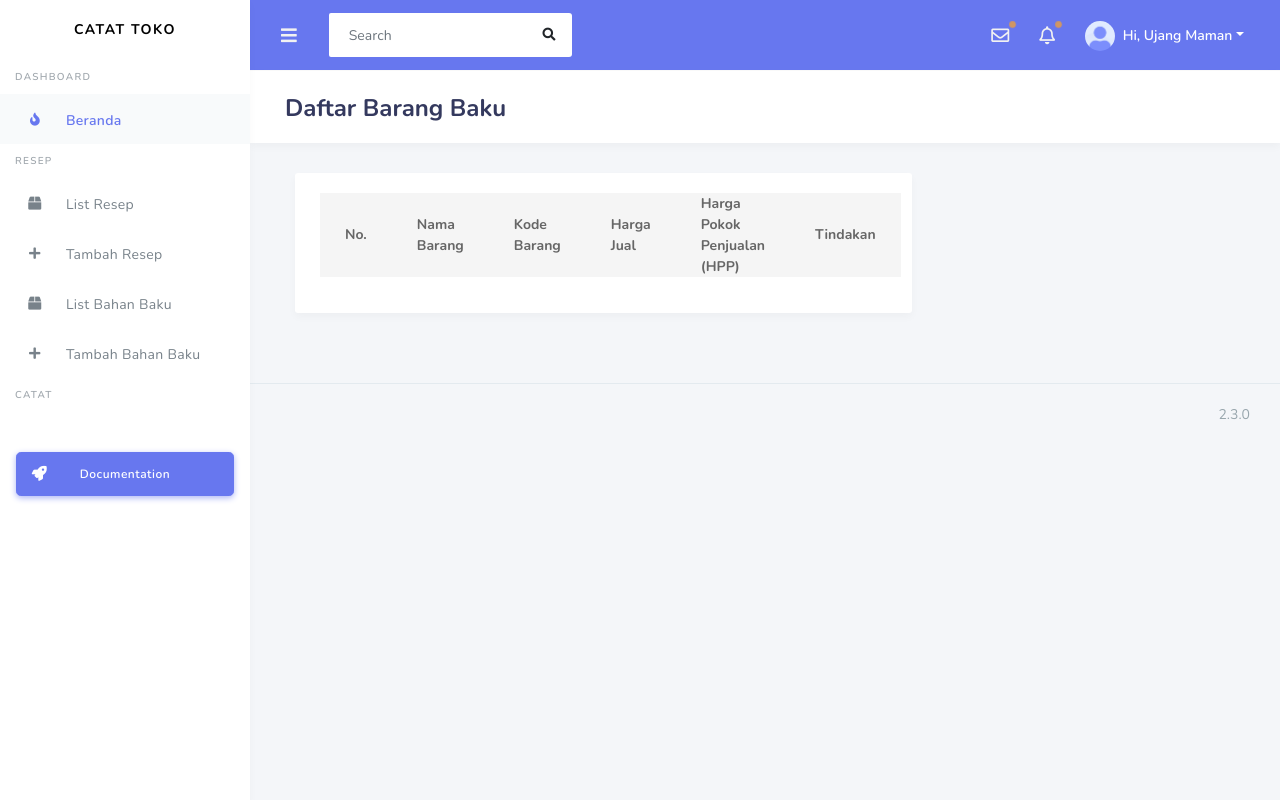
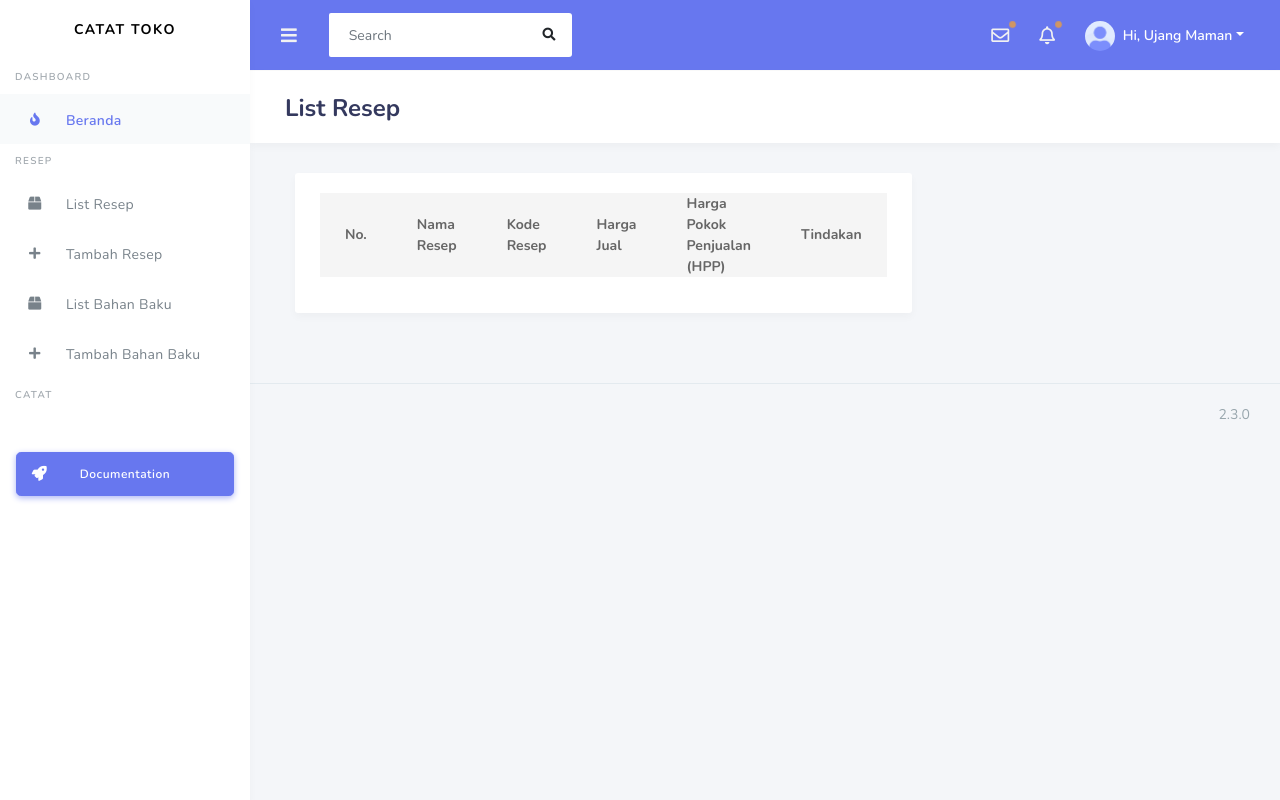
Before and after one commit to RizkyNovriansyah/catatjual, a Django app: page /resep/ in a window 1280 px wide. Run offline with Django 3.2, Linux system fonts and the light colour scheme; data that the repository does not hold is empty; some libraries are stand-ins or nearby versions.

Commit message:
Dokumentasi Code Resep

```diff
--- a/resep/views.py
+++ b/resep/views.py
@@ -12,105 +12,127 @@ from django.urls import reverse_lazy
 
 #Bahan
 class BahanCreate(CreateView):
+    # Menentukan model yang digunakan untuk membuat objek.
     model = MasterBahan
+    # Menentukan form class yang digunakan untuk membuat form.
     form_class = MasterBahanForm
+    # Menentukan URL yang akan diarahkan setelah pembuatan objek berhasil.
     success_url = reverse_lazy('bahan_list')
 
+    # Override method form_valid untuk memproses form yang valid.
     def form_valid(self, form):
+        # Mendapatkan nilai harga dari form.
         harga = form.cleaned_data['harga']
+        # Mendapatkan nilai quantity keseluruhan dari form.
         quantity = form.cleaned_data['qty_keseluruhan']
+        # Mendapatkan nilai quantity terkecil dari form.
         quantity_terkecil = form.cleaned_data['qty_terkecil']
 
+        # Menghitung harga per kilogram jika quantity tidak sama dengan 0.
         if quantity != 0:
             harga_kg = harga / quantity
+            # Menghitung harga per gram berdasarkan harga per kilogram.
             harga_gram = harga_kg / quantity_terkecil
         else:
+            # Jika quantity sama dengan 0, set harga per kilogram dan harga per gram menjadi 0.
             harga_kg = 0
             harga_gram = 0
 
-
+        # Menyimpan nilai harga per kilogram dan harga per gram ke instance form.
         form.instance.harga_kg = harga_kg
         form.instance.harga_gram = harga_gram
 
+        # Memanggil method form_valid dari superclass untuk melanjutkan proses validasi form.
         return super(BahanCreate, self).form_valid(form)
 
+# Kelas untuk menampilkan daftar bahan.
 class BahanList(ListView):
+    # Menentukan model yang akan digunakan untuk menampilkan daftar.
     model = MasterBahan
+    # Menentukan nama template yang akan digunakan untuk render halaman.
     template_name = 'resep/masterbahan_list.html'
+    # Menentukan nama objek konteks yang akan digunakan di template.
     context_object_name = 'bahans'
 
-class BahanCreate(CreateView):
+# Kelas untuk mengupdate data bahan.
+class BahanUpdate(UpdateView):
+    # Menentukan model yang akan diupdate.
     model = MasterBahan
-    form_class = MasterBahanForm
+    # Menentukan fields yang bisa diubah pada proses update.
+    fields = ['kode_bahan', 'nama', 'total', 'qty_keseluruhan', 'qty_terkecil', 'harga', 'harga_jual']
+    # Menentukan URL yang akan diarahkan setelah proses update berhasil.
     success_url = reverse_lazy('bahan_list')
 
-    def form_valid(self, form):
-        harga = form.cleaned_data['harga']
-        quantity = form.cleaned_data['qty_keseluruhan']
-        quantity_terkecil = form.cleaned_data['qty_terkecil']
-
-        if quantity != 0:
-            harga_kg = harga / quantity
-        else:
-            harga_kg = 0
-
-        if quantity_terkecil != 0:
-            harga_gram = harga_kg / quantity_terkecil
-        else:
-            harga_gram = 0
-
-        form.instance.harga_kg = harga_kg
-        form.instance.harga_gram = harga_gram
-
-        return super(BahanCreate, self).form_valid(form)
-
-
-class BahanUpdate(UpdateView):
+# Kelas untuk menghapus data bahan.
+class BahanDelete(DeleteView):
+    # Menentukan model yang akan dihapus.
     model = MasterBahan
-    fields = ['kode_bahan', 'nama', 'total', 'qty_keseluruhan', 'qty_terkecil', 'harga', 'harga_jual']
+    # Menentukan nama objek konteks yang akan digunakan di template.
+    context_object_name = 'bahan'
+    # Menentukan URL yang akan diarahkan setelah proses penghapusan berhasil.
     success_url = reverse_lazy('bahan_list')
 
-class BahanDelete(DeleteView):
+# Kelas untuk menampilkan detail bahan.
+class BahanDetail(DetailView):
+    # Menentukan model yang akan ditampilkan detailnya.
     model = MasterBahan
-    context_object_name = 'bahan'
-    success_url = reverse_lazy('bahan_list')
-
-class BahanDetail(DetailView):
-    model = MasterBahan
+    # Menentukan nama template yang akan digunakan untuk render halaman.
     template_name = 'resep/masterbahan_detail.html'
+    # Menentukan nama objek konteks yang akan digunakan di template.
     context_object_name = 'bahan'
 
+# Kelas untuk menampilkan daftar resep.
 class ResepList(ListView):
+    # Menentukan model yang akan digunakan untuk menampilkan daftar.
     model = BarangJadi
+    # Menentukan nama template yang akan digunakan untuk render halaman.
     template_name = 'resep/resep_list.html'
+    # Menentukan nama objek konteks yang akan digunakan di template.
     context_object_name = 'barang_jadis'
 
+# Kelas untuk mengupdate data resep.
 class ResepUpdate(UpdateView):
+    # Menentukan model yang akan diupdate.
     model = BarangJadi
+    # Menentukan fields yang bisa diubah pada proses update.
     fields = ['nama', 'harga_jual', 'hpp']
+    # Menentukan URL yang akan diarahkan setelah proses update berhasil.
     success_url = reverse_lazy('resep_list')
 
+# Kelas untuk menghapus data resep.
 class ResepDelete(DeleteView):
+    # Menentukan model yang akan dihapus.
     model = BarangJadi
+    # Menentukan nama objek konteks yang akan digunakan di template.
     context_object_name = 'barang_jadi'
+    # Menentukan URL yang akan diarahkan setelah proses penghapusan berhasil.
     success_url = reverse_lazy('resep_list')
 
+# Kelas untuk menampilkan detail resep.
 class ResepDetail(DetailView):
+    # Menentukan model yang akan ditampilkan detailnya.
     model = BarangJadi
+    # Menentukan nama template yang akan digunakan untuk render halaman.
     template_name = 'resep/resep_detail.html'
+    # Menentukan nama objek konteks yang akan digunakan di template.
     context_object_name = 'barang_jadi'
 
-    # get daftar bahan
+    # Method untuk mendapatkan data bahan yang digunakan dalam resep.
     def get_context_data(self, **kwargs):
         context = super().get_context_data(**kwargs)
+        # Menghitung selisih antara harga jual dan harga pokok penjualan.
         selisih = self.object.harga_jual - self.object.hpp
+        # Mendapatkan id resep.
         id_bahan = self.object.id
+        # Mendapatkan daftar bahan yang digunakan dalam resep.
         resep = Resep.objects.filter(barang_jadi__id=id_bahan)
 
         bahans = []
+        # Loop untuk setiap bahan dalam resep.
         for bahan in resep:
             nama = bahan.master_bahan.nama
             jumlah = bahan.jumlah_pemakaian
+            # Menghitung total harga pokok penjualan untuk satu bahan.
             total_hpp_single_bahan = bahan.master_bahan.harga_gram * jumlah
             bahans.append({'nama' : nama,
                            'jumlah' : jumlah,
@@ -119,31 +141,36 @@ class ResepDetail(DetailView):
                            'total_hpp_single_bahan' : total_hpp_single_bahan,
                            })
 
-        # return bahans and context
+        # Menyimpan daftar bahan dan selisih ke dalam konteks.
         context['bahans'] = bahans
         context['selisih'] = selisih
         return context
 
+# JsonResponse untuk merespons data dalam format JSON
+from django.http import JsonResponse
 
-# JsonResponse
-from django.http import JsonResponse
+# Fungsi untuk mengecek detail bahan dan merespons dalam format JSON
 def cek_bahan(request, id):
-    # Mengambil objek bahan dari database berdasarkan id, response dengan jsonj
+    # Mengambil objek bahan dari database berdasarkan id
     bahan = MasterBahan.objects.get(id=id)
+    # Menyiapkan data bahan dalam format JSON
     result = {
-    "kode_bahan" : bahan.kode_bahan,
-    "nama" : bahan.nama,
-    "total" : bahan.total,
-    "qty_keseluruhan" : bahan.qty_keseluruhan,
-    "qty_terkecil" : bahan.qty_terkecil,
-    "harga" : bahan.harga,
-    "harga_jual" : bahan.harga_jual,
-    "harga_kg" : bahan.harga_kg,
-    "harga_gram" : bahan.harga_gram,
-    "created_date" : bahan.created_date,
-    "updated_date" : bahan.updated_date}
+        "kode_bahan": bahan.kode_bahan,
+        "nama": bahan.nama,
+        "total": bahan.total,
+        "qty_keseluruhan": bahan.qty_keseluruhan,
+        "qty_terkecil": bahan.qty_terkecil,
+        "harga": bahan.harga,
+        "harga_jual": bahan.harga_jual,
+        "harga_kg": bahan.harga_kg,
+        "harga_gram": bahan.harga_gram,
+        "created_date": bahan.created_date,
+        "updated_date": bahan.updated_date
+    }
+    # Mengirimkan response dalam format JSON
     return JsonResponse(result)
 
+# Fungsi untuk membuat resep baru
 def resep_create(request):
     # Mengambil semua bahan yang belum dihapus dari database
     bahans = MasterBahan.objects.filter(is_deleted=False)
@@ -194,21 +221,21 @@ def resep_create(request):
                 }
                 daftar_bahan.append(bahan)
 
+                # Simpan data resep ke dalam database
                 resep_create = Resep.objects.create(
                     master_bahan = bahan_obj,
                     barang_jadi  = barang_jadi,
                     jumlah_pemakaian = jumlah_satuan_list[i],
                 )
+
             # Mengubah daftar bahan menjadi format JSON
-            # daftar_bahan_json = json.loads(barang_jadi.daftar_bahan)
             daftar_bahan_json = json.dumps(daftar_bahan)
-            daftar_bahan_obj = json.loads(daftar_bahan_json)
+            # Menyimpan daftar bahan dalam bentuk JSON ke dalam objek barang_jadi
             barang_jadi.daftar_bahan = daftar_bahan_json
             barang_jadi.save()
             print('daftar_bahan: ', daftar_bahan)
 
-
-            # Redirect ke halaman daftar bahan
+            # Redirect ke halaman detail resep
             return redirect('resep_detail', pk=barang_jadi.id)
 
     # Mengirimkan data bahan dan form ke template
--- a/templates/resep/resep_list.html
+++ b/templates/resep/resep_list.html
@@ -5,7 +5,7 @@
 
     <section class="section">
         <div class="section-header">
-            <h1>Daftar Barang Baku</h1>
+            <h1>List Resep</h1>
         </div>
         <div class="section-body">
 
@@ -16,8 +16,8 @@
                                 <thead>
                                     <tr>
                                         <th>No.</th>
-                                        <th>Nama Barang</th>
-                                        <th>Kode Barang</th>
+                                        <th>Nama Resep</th>
+                                        <th>Kode Resep</th>
                                         <th>Harga Jual</th>
                                         <th>Harga Pokok Penjualan (HPP)</th>
                                         <th>Tindakan</th>
```
Also changed, not shown: templates/resep/resep_form.html (+0 -7 lines).
